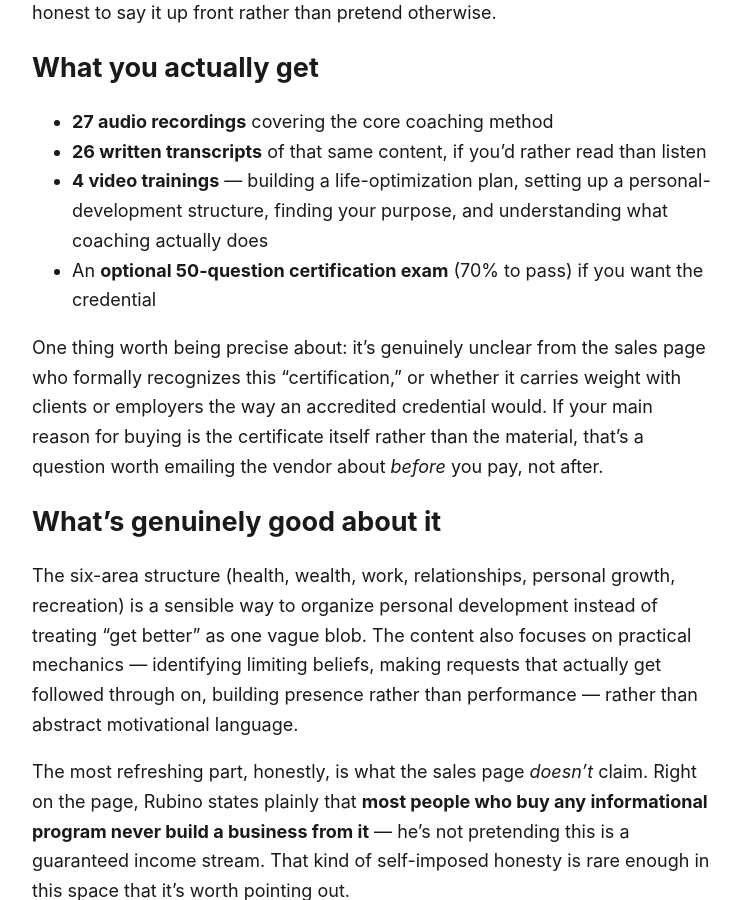
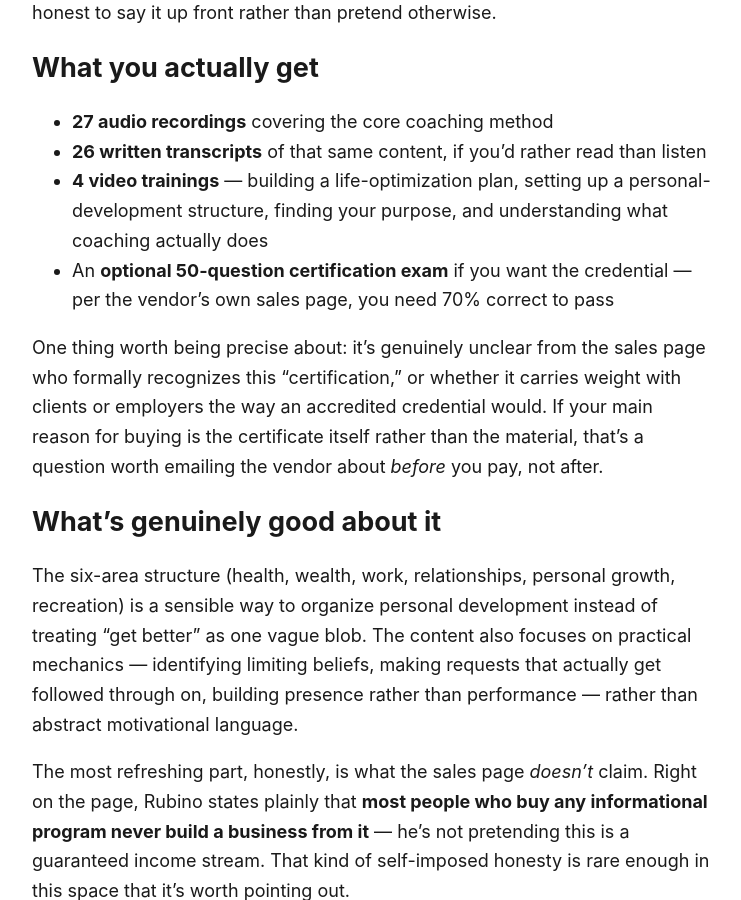
Before and after one commit to mikentg2005/growthlane, a Jekyll site: the page built from _posts/2026-09-25-life-optimization-coaching-certification-review.md, in a window 1280 px wide and 900 px high, scrolled down 1807 px. Shown: the whole window, without its empty margins (268-1009 px from the left). Built offline with Jekyll 4.4.1, drawn with Linux system fonts in a browser that asks for light colours.

Commit message:
Attribute the 70%% exam pass mark to the vendor's own sales page
Co-Authored-By: Claude Sonnet 5 <noreply@anthropic.com>

```diff
--- a/_posts/2026-09-25-life-optimization-coaching-certification-review.md
+++ b/_posts/2026-09-25-life-optimization-coaching-certification-review.md
@@ -35,7 +35,7 @@ To be fair about the limits of what we can confirm from the outside: Rubino's ow
 - **27 audio recordings** covering the core coaching method
 - **26 written transcripts** of that same content, if you'd rather read than listen
 - **4 video trainings** — building a life-optimization plan, setting up a personal-development structure, finding your purpose, and understanding what coaching actually does
-- An **optional 50-question certification exam** (70% to pass) if you want the credential
+- An **optional 50-question certification exam** if you want the credential — per the vendor's own sales page, you need 70% correct to pass
 
 One thing worth being precise about: it's genuinely unclear from the sales page who formally recognizes this "certification," or whether it carries weight with clients or employers the way an accredited credential would. If your main reason for buying is the certificate itself rather than the material, that's a question worth emailing the vendor about *before* you pay, not after.
 
```
